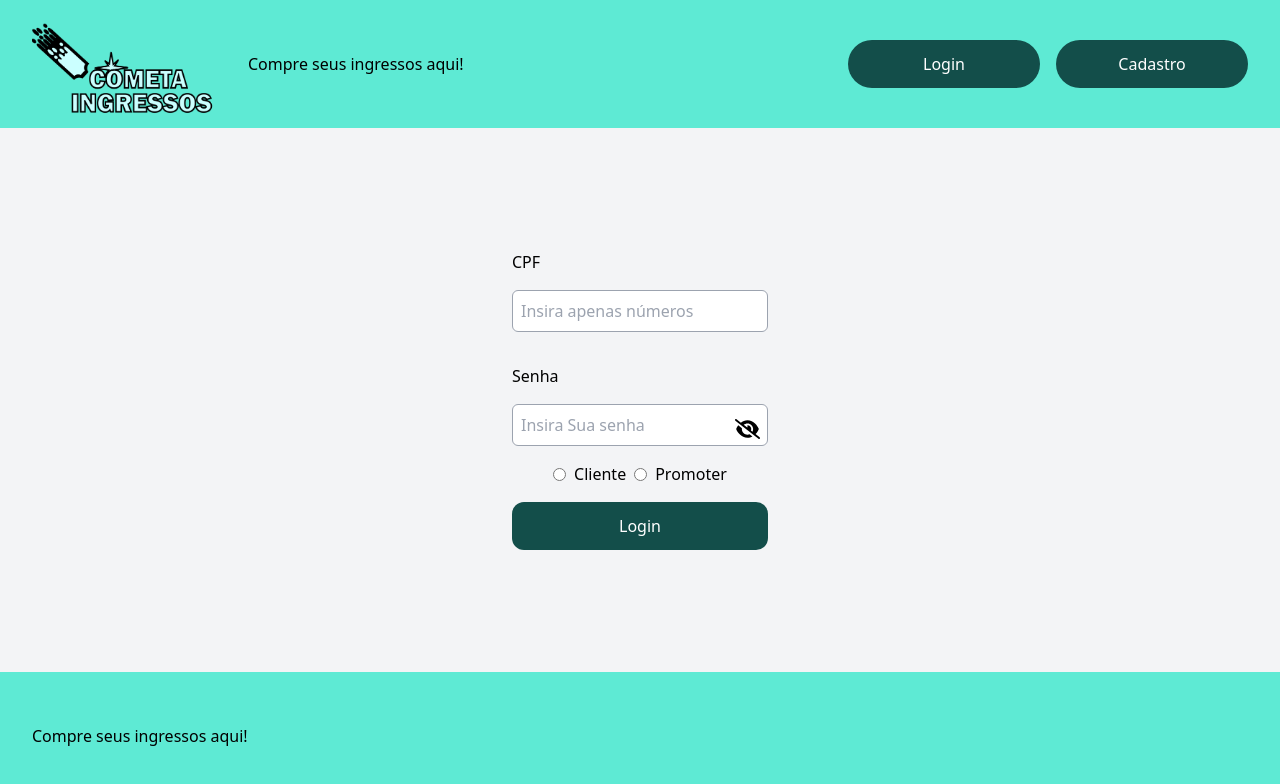
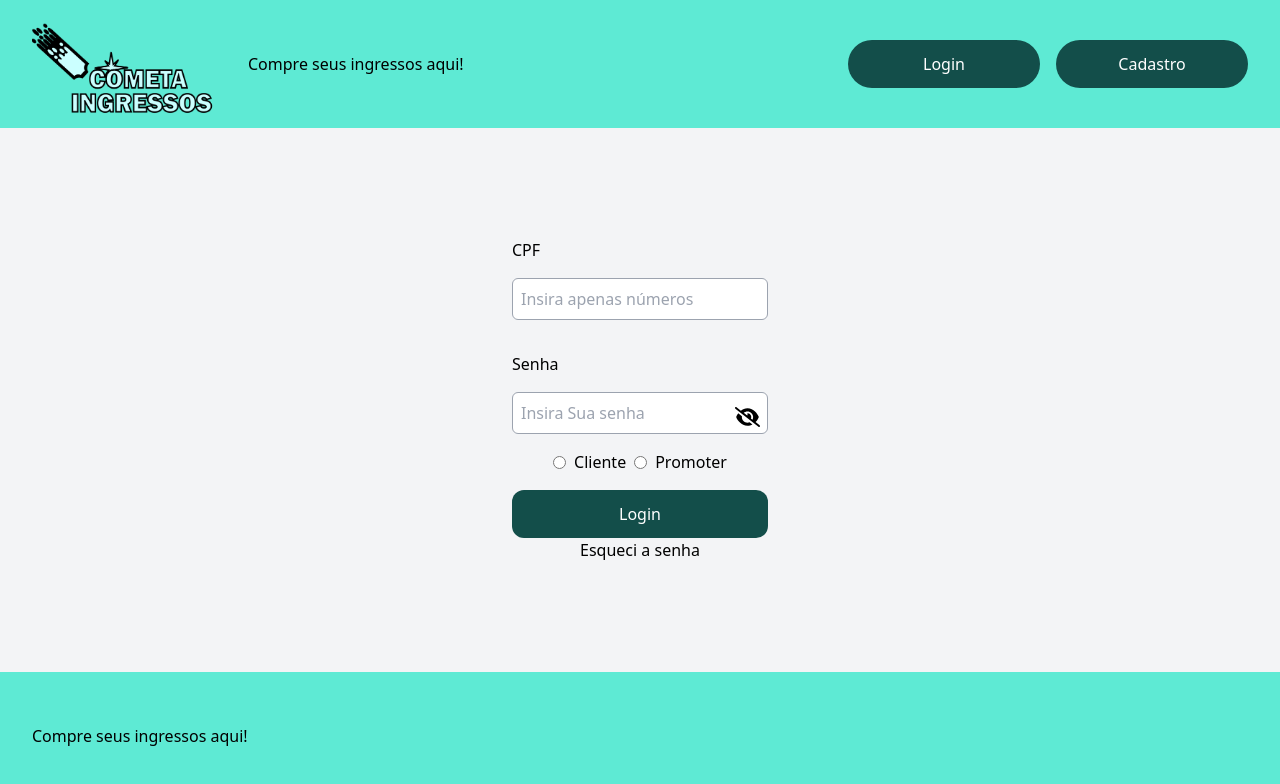
Before and after one commit to Yamazaki-Khaio/Cometa-Ingresso, a Next.js app in the folder ingressoscometa/: page /login in a window 1280 px wide. Shown: the top 784 px of the page. Built offline with nearby package versions, Linux system fonts and the light colour scheme.

Commit message:
Adicionei link Esqueci a senha

```diff
--- a/ingressoscometa/package.json
+++ b/ingressoscometa/package.json
@@ -23,6 +23,7 @@
     "next": "^13.3.4",
     "next-auth": "^4.22.1",
     "next-react-svg": "^1.2.0",
+    "package.json": "^2.0.1",
     "postcss": "8.4.21",
     "react": "^18.2.0",
     "react-dom": "^18.2.0",
--- /dev/null
+++ b/ingressoscometa/src/components/EsqueciSenha.tsx
@@ -0,0 +1,10 @@
+import Link from 'next/link'
+
+export default function esqueciSenha(props: any){
+    return(
+
+    <Link href="/index">
+    <div style={{ cursor: 'pointer' }}>Esqueci a senha</div>
+    </Link>
+    )
+}
--- a/ingressoscometa/src/components/Login.tsx
+++ b/ingressoscometa/src/components/Login.tsx
@@ -3,6 +3,7 @@ import CampoCpf from "./CampoCpf";
 import CampoSenha from "./CampoSenha";
 import RadioButton from "./RadioButton";
 import BotaoEntrar from "./BotaoEntrar.1";
+import EsqueciSenha from "./EsqueciSenha";
 
 
 export default function Login() {
@@ -12,6 +13,7 @@ export default function Login() {
             <CampoSenha/>
             <RadioButton/>
             <BotaoEntrar cpf={'11111111111'} password={'123'}/>
+            <EsqueciSenha/>
 
         </div>
     )
--- /dev/null
+++ b/ingressoscometa/src/pages/esqueciSenha.tsx
@@ -0,0 +1,11 @@
+import Layout from "@/components/Layout"
+
+
+export default function Home(){
+
+    return (
+        <div>
+            <Layout/>
+        </div>
+    )
+}
```
Also changed, not shown: 1 other file (tests, documents, lock files or other folders).
